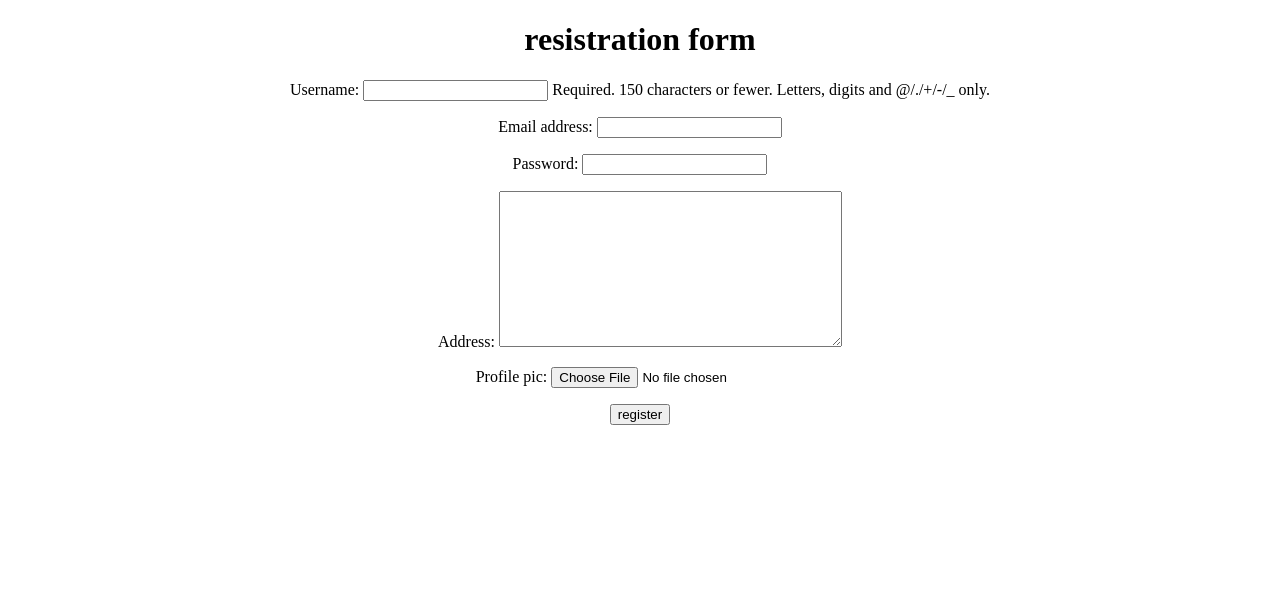
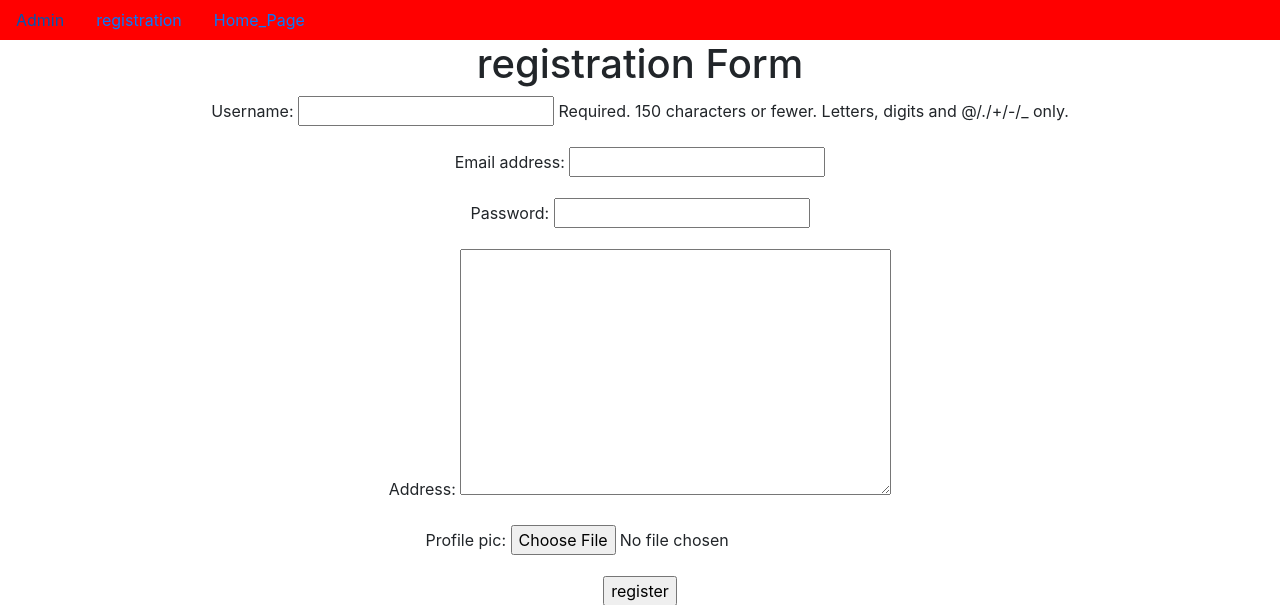
Before and after one commit to dhilli5/registrations_form, a Django app: page /registration/ in a window 1280 px wide. Shown: the top 605 px of the page. Run offline with Django 4.2, Linux system fonts and the light colour scheme.

Commit message:
first commit

```diff
--- a/app/views.py
+++ b/app/views.py
@@ -5,6 +5,10 @@
 
 from app.forms import *
 from django.core.mail import send_mail
+
+
+def home_page(request):
+    return render(request,'home_page.html')
 
 
 def registration(request):  # sourcery skip: extract-method
--- a/project36/urls.py
+++ b/project36/urls.py
@@ -23,4 +23,5 @@
 urlpatterns = [
     path('admin/', admin.site.urls),
     path('registration/',registration,name='registration'),
+    path('home_page/',home_page,name='home_page'),
 ]+static(settings.MEDIA_URL,document_root=settings.MEDIA_ROOT)
--- /dev/null
+++ b/templates/dummy.html
@@ -0,0 +1,44 @@
+<!doctype html>
+<html lang="en">
+  <head>
+    <!-- Required meta tags -->
+    <meta charset="utf-8">
+    <meta name="viewport" content="width=device-width, initial-scale=1, shrink-to-fit=no">
+
+    <!-- Bootstrap CSS -->
+    <link rel="stylesheet" href="https://cdn.jsdelivr.net/npm/bootstrap@4.6.2/dist/css/bootstrap.min.css" integrity="sha384-xOolHFLEh07PJGoPkLv1IbcEPTNtaed2xpHsD9ESMhqIYd0nLMwNLD69Npy4HI+N" crossorigin="anonymous">
+{% block title %}
+    <title>Hello, world!</title>
+{% endblock %}
+  </head>
+  <body>
+
+<center>
+    <nav class="nav" style="background-color: red
+    ;">
+
+        <a href="{% url 'admin:index' %}" class="nav-link">Admin</a>
+        <a href="{% url 'registration' %}" class="nav-link">registration</a>
+        <a href="{% url 'home_page' %}" class="nav-link">Home_Page</a>
+
+
+
+    </nav>
+    <!-- Optional JavaScript; choose one of the two! -->
+
+    <!-- Option 1: jQuery and Bootstrap Bundle (includes Popper) -->
+    <script src="https://cdn.jsdelivr.net/npm/jquery@3.5.1/dist/jquery.slim.min.js" integrity="sha384-DfXdz2htPH0lsSSs5nCTpuj/zy4C+OGpamoFVy38MVBnE+IbbVYUew+OrCXaRkfj" crossorigin="anonymous"></script>
+    <script src="https://cdn.jsdelivr.net/npm/bootstrap@4.6.2/dist/js/bootstrap.bundle.min.js" integrity="sha384-Fy6S3B9q64WdZWQUiU+q4/2Lc9npb8tCaSX9FK7E8HnRr0Jz8D6OP9dO5Vg3Q9ct" crossorigin="anonymous"></script>
+
+    <!-- Option 2: Separate Popper and Bootstrap JS -->
+    <!--
+    <script src="https://cdn.jsdelivr.net/npm/jquery@3.5.1/dist/jquery.slim.min.js" integrity="sha384-DfXdz2htPH0lsSSs5nCTpuj/zy4C+OGpamoFVy38MVBnE+IbbVYUew+OrCXaRkfj" crossorigin="anonymous"></script>
+    <script src="https://cdn.jsdelivr.net/npm/popper.js@1.16.1/dist/umd/popper.min.js" integrity="sha384-9/reFTGAW83EW2RDu2S0VKaIzap3H66lZH81PoYlFhbGU+6BZp6G7niu735Sk7lN" crossorigin="anonymous"></script>
+    <script src="https://cdn.jsdelivr.net/npm/bootstrap@4.6.2/dist/js/bootstrap.min.js" integrity="sha384-+sLIOodYLS7CIrQpBjl+C7nPvqq+FbNUBDunl/OZv93DB7Ln/533i8e/mZXLi/P+" crossorigin="anonymous"></script>
+    -->
+{% block body_block %}
+{% endblock %}
+
+</center>
+</body>
+</html>
--- a/templates/registration.html
+++ b/templates/registration.html
@@ -1,32 +1,17 @@
-<!DOCTYPE html>
-<!--[if lt IE 7]>      <html class="no-js lt-ie9 lt-ie8 lt-ie7"> <![endif]-->
-<!--[if IE 7]>         <html class="no-js lt-ie9 lt-ie8"> <![endif]-->
-<!--[if IE 8]>         <html class="no-js lt-ie9"> <![endif]-->
-<!--[if gt IE 8]>      <html class="no-js"> <![endif]-->
-<html>
-    <head>
-        <meta charset="utf-8">
-        <meta http-equiv="X-UA-Compatible" content="IE=edge">
-        <title></title>
-        <meta name="description" content="">
-        <meta name="viewport" content="width=device-width, initial-scale=1">
-        <link rel="stylesheet" href="">
-    </head>
-    <body>
-        <center>
-            <h1>resistration form</h1>
+{% extends 'dummy.html' %}
+{% block title %}
+    <title>registration</title>
+{% endblock %}
 
-            <form method="POST" enctype="multipart/form-data">
-                {% csrf_token %}
+{% block body_block %}
+        <h1>registration Form</h1>
+
+        <form method="POST" enctype="multipart/form-data">
+            {% csrf_token %}
 
                 {{ufo.as_p}}
                 {{pfo.as_p}}
+        <input type="submit" value="register">
+        </form>
 
-
-
-            <input type="submit" value="register">
-            </form>
-
-        </center>
-    </body>
-</html>
+{% endblock %}
```
Also changed, not shown: templates/home_page.html (added, +9 -0 lines), templates/login_user.html (added, +9 -0 lines), db.sqlite3, media/sachin2_0WYSak6.jpeg (added), media/sachin2_RybxTDX.jpeg (added), media/sachin2_bpZornR.jpeg (added).
